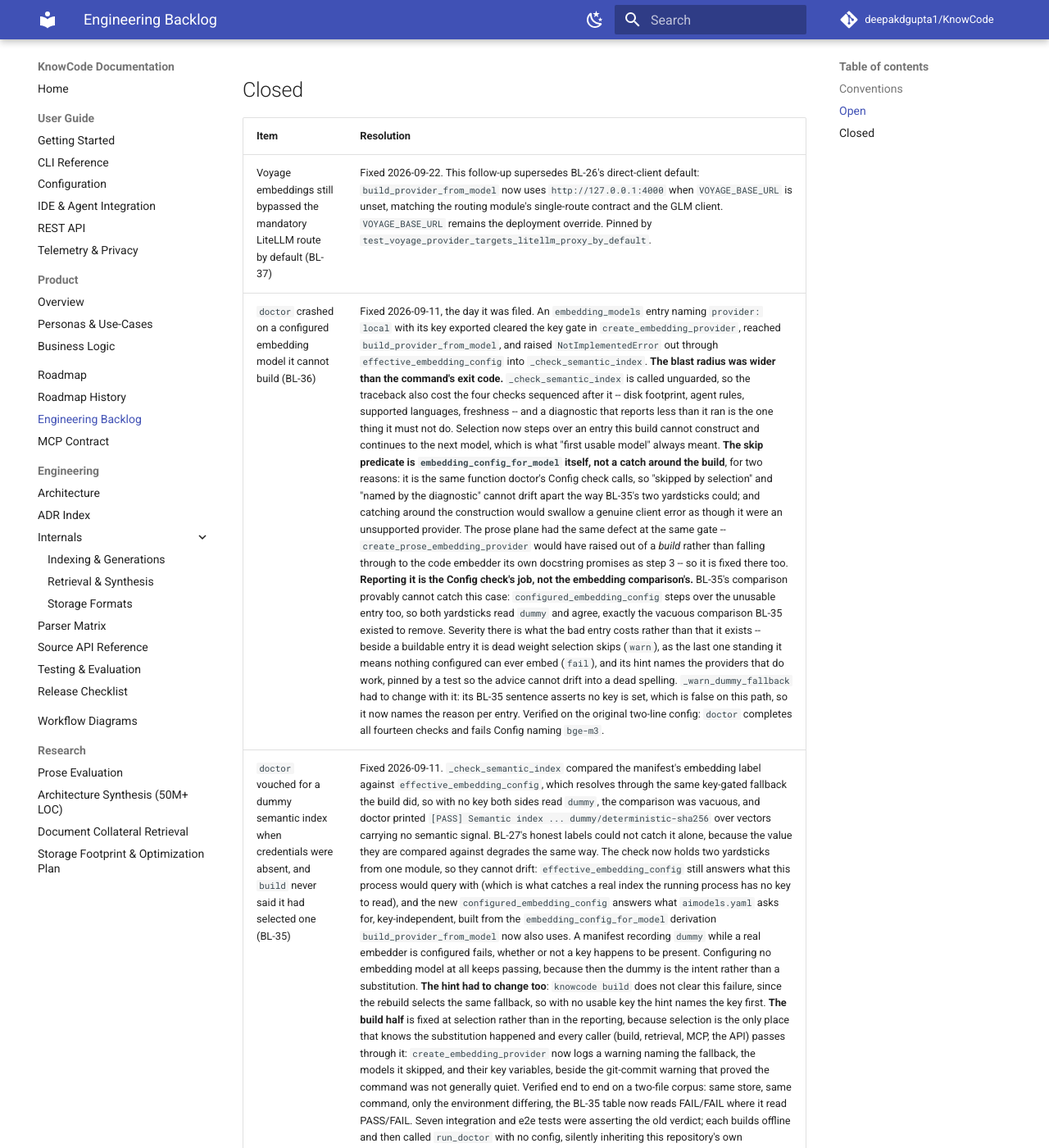
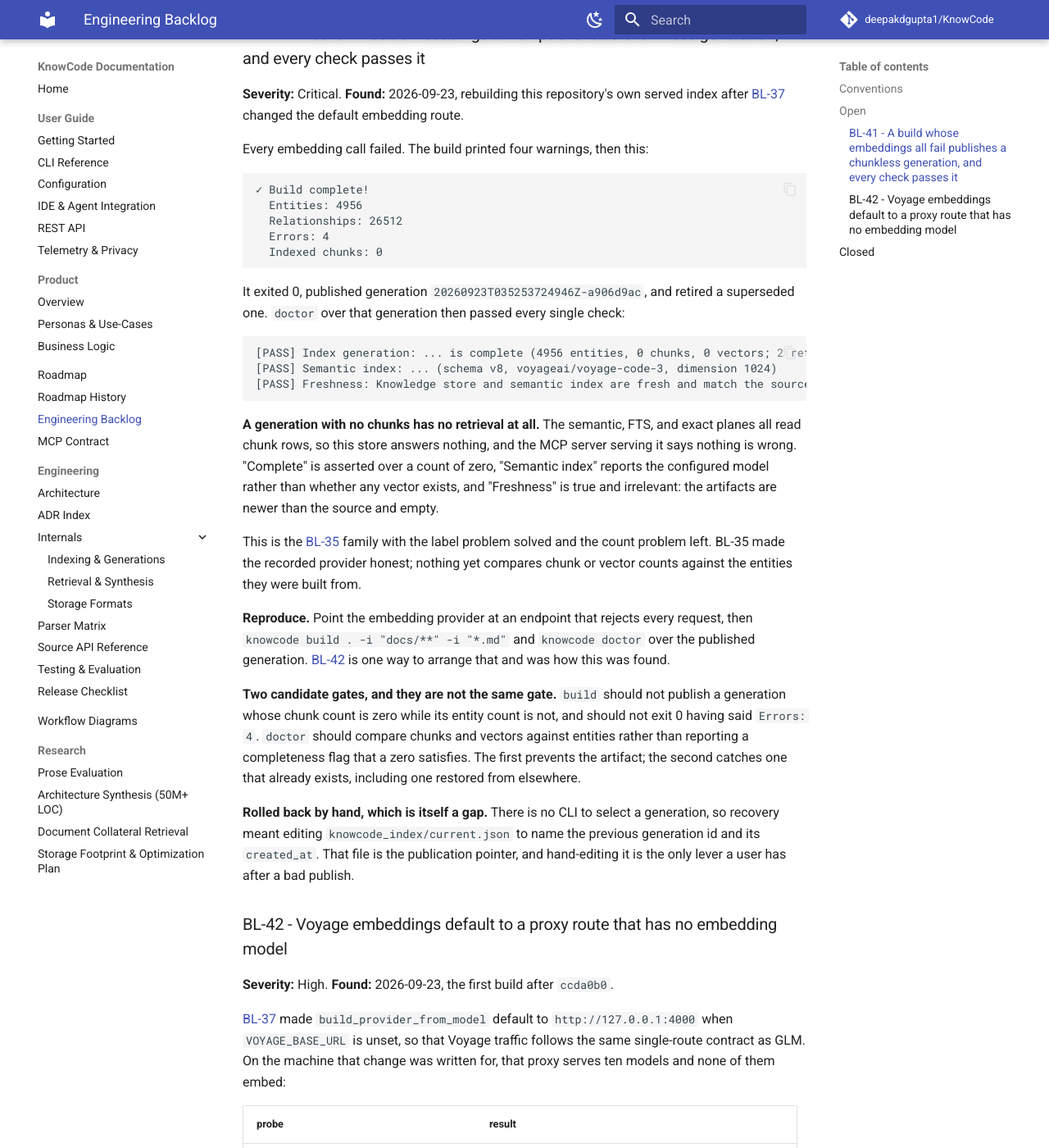
Before and after one commit to deepakdgupta1/KnowCode, an MkDocs documentation site: the page built from docs/engineering/backlog.md, in a window 1280 px wide and 1400 px high, scrolled down 852 px. Shown: the whole window at 82% size. Built offline with MkDocs 1.6.1 and Material for MkDocs 9.7.7, drawn with Linux system fonts in a browser that asks for light colours; comment, search, counter and statistics services are not loaded; some of the changed text lies outside the part shown.

Commit message:
docs(backlog): BL-41 and BL-42 — a build published an index with no chunks
Rebuilding the served index after ccda0b0 produced a generation holding 4,956
entities and 0 chunks. The build exited 0 saying "Build complete" beside
"Errors: 4", published it, retired a superseded generation, and doctor then
passed all fourteen checks over it, including "is complete" and a Semantic
index line naming voyage-code-3. A generation with no chunks answers nothing,
so this is BL-35's family with the label fixed and the count unguarded.

The embedding failure under it is BL-42. The proxy ccda0b0 routes Voyage to
serves ten chat models and none that embed, and the 400 it returns names its
database rather than its model list, so the real cause only shows in a direct
probe.

Recovery needed a hand-edit of knowcode_index/current.json, since no command
selects a generation. The rows say so rather than leaving the next reader to
find that out during an incident.

Co-authored-by: Claude <claude@anthropic.com>

````diff
--- a/docs/engineering/backlog.md
+++ b/docs/engineering/backlog.md
@@ -30,7 +30,88 @@ measured reason not to build something is worth more than silence.
 
 ## Open
 
-Nothing open. Items land here as they are found.
+### BL-41 - A build whose embeddings all fail publishes a chunkless generation, and every check passes it
+
+**Severity:** Critical. **Found:** 2026-09-23, rebuilding this repository's own
+served index after [BL-37](backlog.md) changed the default embedding route.
+
+Every embedding call failed. The build printed four warnings, then this:
+
+```
+✓ Build complete!
+  Entities: 4956
+  Relationships: 26512
+  Errors: 4
+  Indexed chunks: 0
+```
+
+It exited 0, published generation `20260923T035253724946Z-a906d9ac`, and
+retired a superseded one. `doctor` over that generation then passed every
+single check:
+
+```
+[PASS] Index generation: ... is complete (4956 entities, 0 chunks, 0 vectors; 2 retained)
+[PASS] Semantic index: ... (schema v8, voyageai/voyage-code-3, dimension 1024)
+[PASS] Freshness: Knowledge store and semantic index are fresh and match the source tree.
+```
+
+**A generation with no chunks has no retrieval at all.** The semantic, FTS, and
+exact planes all read chunk rows, so this store answers nothing, and the MCP
+server serving it says nothing is wrong. "Complete" is asserted over a count of
+zero, "Semantic index" reports the configured model rather than whether any
+vector exists, and "Freshness" is true and irrelevant: the artifacts are newer
+than the source and empty.
+
+This is the [BL-35](backlog.md) family with the label problem solved and the
+count problem left. BL-35 made the recorded provider honest; nothing yet
+compares chunk or vector counts against the entities they were built from.
+
+**Reproduce.** Point the embedding provider at an endpoint that rejects every
+request, then `knowcode build . -i "docs/**" -i "*.md"` and `knowcode doctor`
+over the published generation. [BL-42](backlog.md) is one way to arrange that
+and was how this was found.
+
+**Two candidate gates, and they are not the same gate.** `build` should not
+publish a generation whose chunk count is zero while its entity count is not,
+and should not exit 0 having said `Errors: 4`. `doctor` should compare chunks
+and vectors against entities rather than reporting a completeness flag that a
+zero satisfies. The first prevents the artifact; the second catches one that
+already exists, including one restored from elsewhere.
+
+**Rolled back by hand, which is itself a gap.** There is no CLI to select a
+generation, so recovery meant editing `knowcode_index/current.json` to name the
+previous generation id and its `created_at`. That file is the publication
+pointer, and hand-editing it is the only lever a user has after a bad publish.
+
+### BL-42 - Voyage embeddings default to a proxy route that has no embedding model
+
+**Severity:** High. **Found:** 2026-09-23, the first build after `ccda0b0`.
+
+[BL-37](backlog.md) made `build_provider_from_model` default to
+`http://127.0.0.1:4000` when `VOYAGE_BASE_URL` is unset, so that Voyage traffic
+follows the same single-route contract as GLM. On the machine that change was
+written for, that proxy serves ten models and none of them embed:
+
+| probe | result |
+| --- | --- |
+| `GET /health/readiness` | `{"status":"healthy","db":"Not connected"}` |
+| `GET /v1/models` | 10 ids, all `glm-*`, none matching embed, voyage, bge, e5, or gte |
+| `POST /v1/embeddings` with `voyage-code-3` | `400 Invalid model name passed in model=voyage-code-3` |
+
+**The error the build surfaces is not the error that happened.** Indexing
+reported `400 No connected db`, which sends a reader after the proxy's database
+rather than its model list. The direct probe above names the real cause.
+
+**Not a verdict on BL-37's decision.** Routing embeddings through the proxy is
+the deployment's own rule. The defect is that the default now depends on proxy
+configuration this repository neither checks nor documents, and that the
+failure is silent enough to publish an empty index ([BL-41](backlog.md)).
+
+**Either fix ends it, and they are different promises.** Register a voyage
+embedding model on the proxy and the default works as BL-37 intended. Set
+`VOYAGE_BASE_URL` to the provider endpoint and builds work while leaving the
+routing contract unmet. A third option is for `doctor` to probe the configured
+embedding route once, which turns a silent build failure into a readiness check.
 
 ## Closed
 
````
